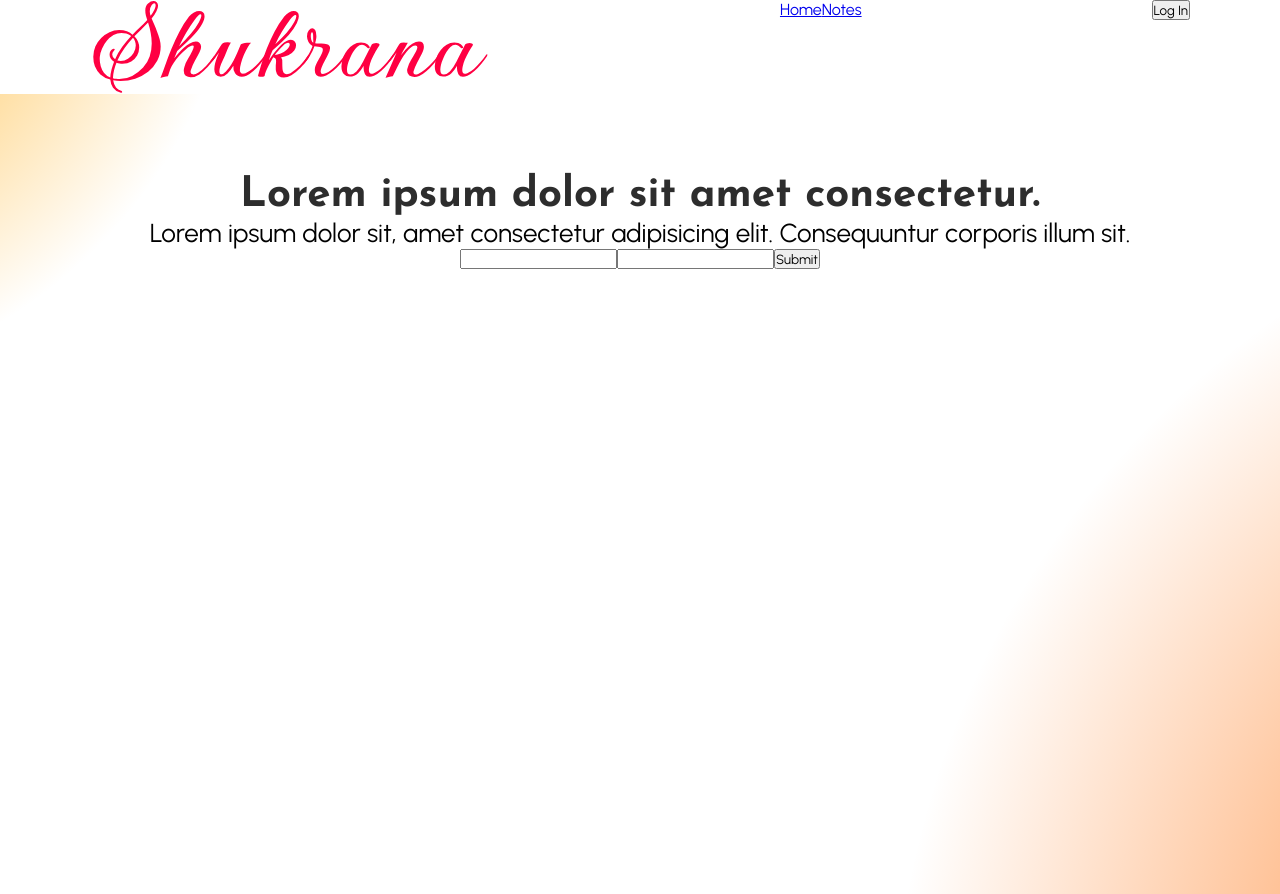
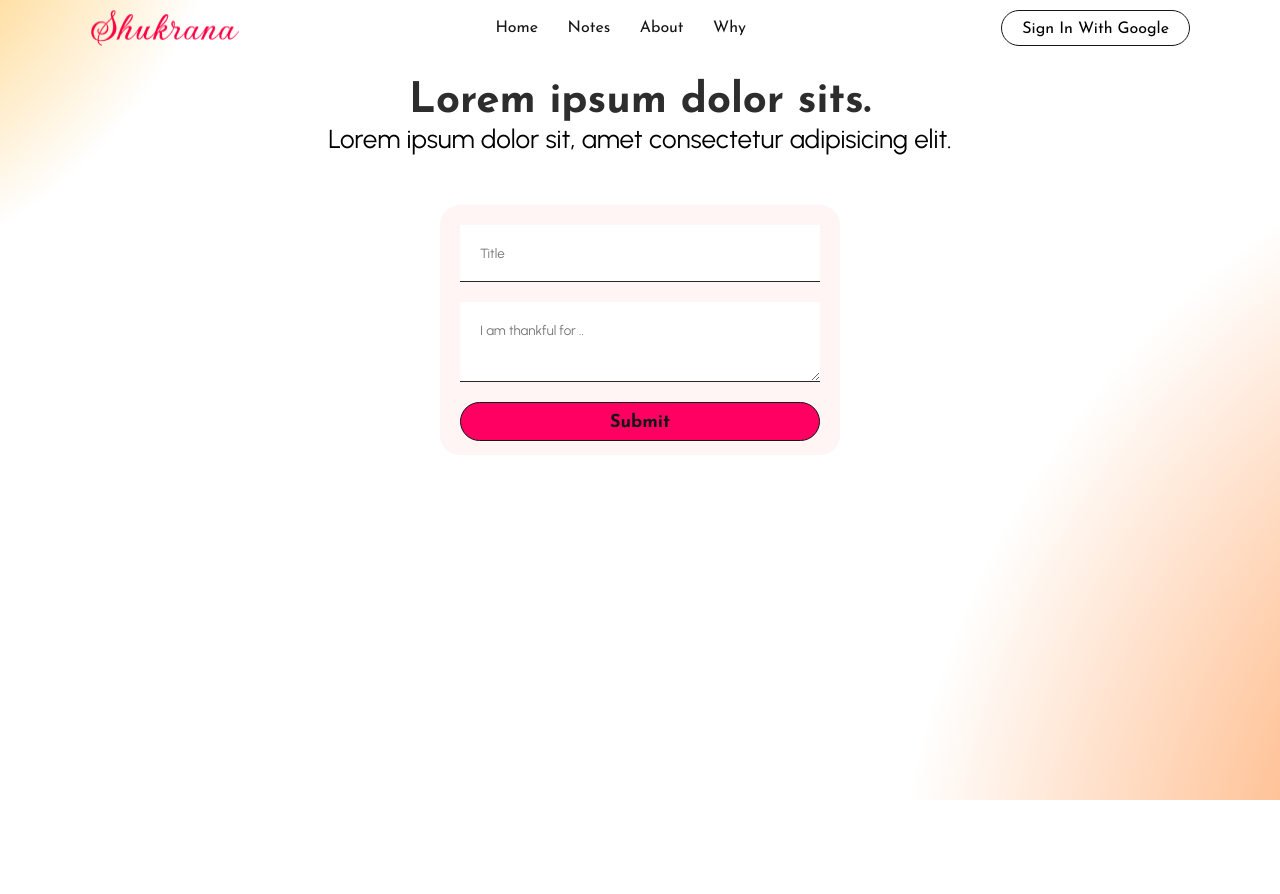
Before and after one commit to PrabhjotSembhi/Shukrana-Client, a React (Create React App) app: page /notes in a window 1280 px wide. After the commit the page ends 800 px from the top, so only its background shows below. Built offline with nearby package versions, Linux system fonts and the light colour scheme.

Commit message:
Home and Notes Draft Design

```diff
--- a/src/App.css
+++ b/src/App.css
@@ -1,43 +1,9 @@
 @import url('https://fonts.googleapis.com/css2?family=Josefin+Sans:wght@300;400;700&family=Urbanist&display=swap');
-  :root {
-  /* Primary colors */
-  --bg-light: #91ffd9;
-
-  --color-primary-light: #91ffd9;
-  --color-primary: #4da286;
-  --color-primary-dark: #132a23;
-
-  /* Secondary colors */
-  --color-secondary-light: #ffc971;
-  --color-secondary: #ffb946;
-  --color-secondary-dark: #cc963b;
-
-  /* Backgrounds */
-  --color-background-light: #f5f5f5;
-  --color-background-dark: #1e1e1e;
-
-  /* Text colors */
-  --color-text-light: #333;
-  --color-text-dark: #f5f5f5;
-
-  /* Accent colors */
-  --color-accent: #ff8c42;
-  --color-accent-light: #ffad71;
-  --color-accent-dark: #cc693b;
-
-  /* Borders */
-  --color-border-light: #dcdcdc;
-  --color-border-dark: #555;
-
-  /* Additional */
-  --color-success: #5cb85c;
-  --color-error: #d9534f;
-}
 
 * {
   margin: 0;
   padding: 0;
-  box-sizing: border;
+  box-sizing: border-box;
   font-family: 'Urbanist', sans-serif;
 
 }
--- a/src/LoginButton.js
+++ /dev/null
@@ -1,43 +0,0 @@
-import React, { useEffect } from "react";
-import axios from 'axios';
-import { useAuth0 } from "@auth0/auth0-react";
-
-const LoginButton = () => {
-  const { loginWithRedirect, isAuthenticated, user, getAccessTokenSilently  } = useAuth0();
-
-  const storeUserToDatabase = async () => {
-    if (isAuthenticated && user) {
-      try {
-        const accessToken = await getAccessTokenSilently();
-
-        const response = await axios.post('http://localhost:4000/api/store-user', {
-          userId: user.sub,
-          email: user.email,
-          // Other user data to be stored...
-        }, {
-          headers: {
-            'Content-Type': 'application/json',
-            Authorization: `Bearer ${accessToken}`,
-          },
-        });
-
-        console.log('User data stored successfully:', response.data);
-      } catch (error) {
-        console.error('Error storing user data:', error);
-      }
-    }
-  };
-
-  useEffect(() => {
-    // Automatically store user data once authenticated
-    storeUserToDatabase();
-  }, [isAuthenticated]); // Trigger when isAuthenticated changes
-
-  return (
-    <div>
-      <button onClick={() => loginWithRedirect()}>Log In</button>
-    </div>
-  );
-};
-
-export default LoginButton;
--- /dev/null
+++ b/src/components/LoginBtn/LoginBtn.css
@@ -0,0 +1,10 @@
+.GoogleBtn{
+    box-shadow: none;
+    border: solid #151515 1px;
+    border-radius: 50px;
+    font-family: "Josefin Sans", sans-serif;
+    padding: 10px 20px 8px 20px;
+    background: white;
+    font-size: 16px;
+
+}
--- /dev/null
+++ b/src/components/LoginBtn/LoginButton.js
@@ -0,0 +1,44 @@
+import React, { useEffect } from "react";
+import axios from 'axios';
+import { useAuth0 } from "@auth0/auth0-react";
+import './LoginBtn.css'
+
+const LoginButton = () => {
+  const { loginWithRedirect, isAuthenticated, user, getAccessTokenSilently  } = useAuth0();
+
+  const storeUserToDatabase = async () => {
+    if (isAuthenticated && user) {
+      try {
+        const accessToken = await getAccessTokenSilently();
+
+        const response = await axios.post('http://localhost:4000/api/store-user', {
+          userId: user.sub,
+          email: user.email,
+          // Other user data to be stored...
+        }, {
+          headers: {
+            'Content-Type': 'application/json',
+            Authorization: `Bearer ${accessToken}`,
+          },
+        });
+
+        console.log('User data stored successfully:', response.data);
+      } catch (error) {
+        console.error('Error storing user data:', error);
+      }
+    }
+  };
+
+  useEffect(() => {
+    // Automatically store user data once authenticated
+    storeUserToDatabase();
+  }, [isAuthenticated]); // Trigger when isAuthenticated changes
+
+  return (
+    <div>
+      <button className="GoogleBtn"  onClick={() => loginWithRedirect()}>Sign In With Google</button>
+    </div>
+  );
+};
+
+export default LoginButton;
--- a/src/components/navigation/Navigation.jsx
+++ b/src/components/navigation/Navigation.jsx
@@ -1,6 +1,6 @@
 import React from "react";
 import { Link, Outlet } from "react-router-dom";
-import LoginButton from "../../LoginButton";
+import LoginButton from "../LoginBtn/LoginButton";
 
 import "./navigation.css";
 
@@ -11,8 +11,12 @@ const Navigation = () => {
         <div className="wrapper">
           <img src='./Logo.png' className="logo" alt="Logo" />
           <nav>
-            <Link to="/">Home</Link>
-            <Link to="/notes">Notes</Link>
+            <Link className="NavItem" to="/">Home</Link>
+            <Link className="NavItem" to="/notes">Notes</Link>
+            <Link className="NavItem" to="/">About</Link>
+            <Link className="NavItem" to="/">Why</Link>
+
+
           </nav>
           <LoginButton />
         </div>
--- a/src/components/navigation/navigation.css
+++ b/src/components/navigation/navigation.css
@@ -1,4 +1,23 @@
+header{
+    width: 100%;
+    position: absolute;
+}
+
 header .wrapper{
+    padding: 10px 0;
     display: flex;
     justify-content: space-between;
 }
+
+nav{
+    width: 280px;
+    display: flex;
+    justify-content: space-around;
+align-items: center;}
+
+.NavItem{
+    font-family: "Josefin Sans", sans-serif;
+    font-size: 16px;
+    color: #141414;
+    text-decoration: none;
+}
--- a/src/routes/Notes.jsx
+++ b/src/routes/Notes.jsx
@@ -42,10 +42,12 @@ const Notes = () => {
     <>
       <section className="dual-radial-gradient">
         <div className="wrapper">
+          <h2>Lorem ipsum dolor sits.</h2>
+          <span className="subtitle">
+            Lorem ipsum dolor sit, amet consectetur adipisicing elit.
+          </span>
 
-          <h2>Lorem ipsum dolor sit amet consectetur.</h2>
-          <span className="subtitle">Lorem ipsum dolor sit, amet consectetur adipisicing elit. Consequuntur corporis illum sit.</span>
-
+          <div className="formContainer">
 
 
           <form onSubmit={handleSubmit}>
@@ -53,18 +55,24 @@ const Notes = () => {
               type="text"
               id="title"
               value={title}
+              placeholder="Title"
               onChange={(e) => setTitle(e.target.value)}
               required
             />
-            <input
+            <textarea
               type="text"
               id="content"
+              placeholder="I am thankful for .."
               value={content}
               onChange={(e) => setContent(e.target.value)}
               required
             />
-            <button type="submit">Submit</button>
+            <button className="formBtn" type="submit">Submit</button>
           </form>
+
+          </div>
+
+
         </div>
       </section>
     </>
--- a/src/routes/notes.css
+++ b/src/routes/notes.css
@@ -1,7 +1,56 @@
-section .wrapper{
-    padding: 80px 0;
-    display: flex;
-    flex-direction: column;
-    align-items: center;
-    justify-content: center;
-    text-align: center;}
+section .wrapper {
+  padding: 80px 0;
+  display: flex;
+  flex-direction: column;
+  align-items: center;
+  justify-content: center;
+  text-align: center;
+}
+
+.formContainer {
+  background: rgb(255, 245, 245);
+  padding: 20px;
+  border-radius: 20px;
+  height: 250px;
+  max-width: 500px;
+  width: 400px;
+  margin-top: 50px;
+
+}
+
+.formContainer form {
+  display: flex;
+  flex-direction: column;
+}
+
+.formContainer input {
+  padding: 20px;
+  background: white;
+  border: none;
+  box-shadow: none;
+  border-bottom: solid #272727 1px;
+}
+
+.formContainer textarea {
+  width: 100%;
+  padding: 20px;
+  margin-top: 20px;
+  min-height: 80px;
+  background: white;
+  border: none;
+  box-shadow: none;
+  border-bottom: solid #272727 1px;
+}
+
+.formBtn {
+  margin-top: 20px;
+  box-shadow: none;
+  border: solid #151515 1px;
+  border-radius: 50px;
+  font-family: "Josefin Sans", sans-serif;
+  font-weight: 700;
+  padding: 10px 20px 8px 20px;
+  background: rgb(255, 0, 98);
+  color: #151515;
+  font-size: 18px;
+}
```
Also changed, not shown: public/Logo.png, 1 other file (tests, documents, lock files or other folders).
